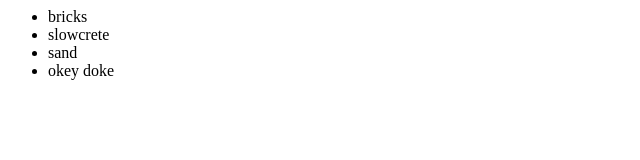
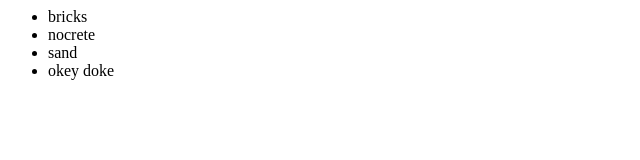
Before and after one commit to justinturnerio/port, a plain HTML site: page index.html in a window 1280 px wide. Shown: the full height of the page, 0-640 px from the left. Drawn offline with Linux system fonts and the light colour scheme.

Commit message:
Update index.html

```diff
--- a/index.html
+++ b/index.html
@@ -3,7 +3,7 @@
 		<div>
 			<ul>
 				<li>bricks</li>
-				<li>slowcrete</li>
+				<li>nocrete</li>
 				<li>sand</li>
 				<li>okey doke</li>
 			</ul>
```
